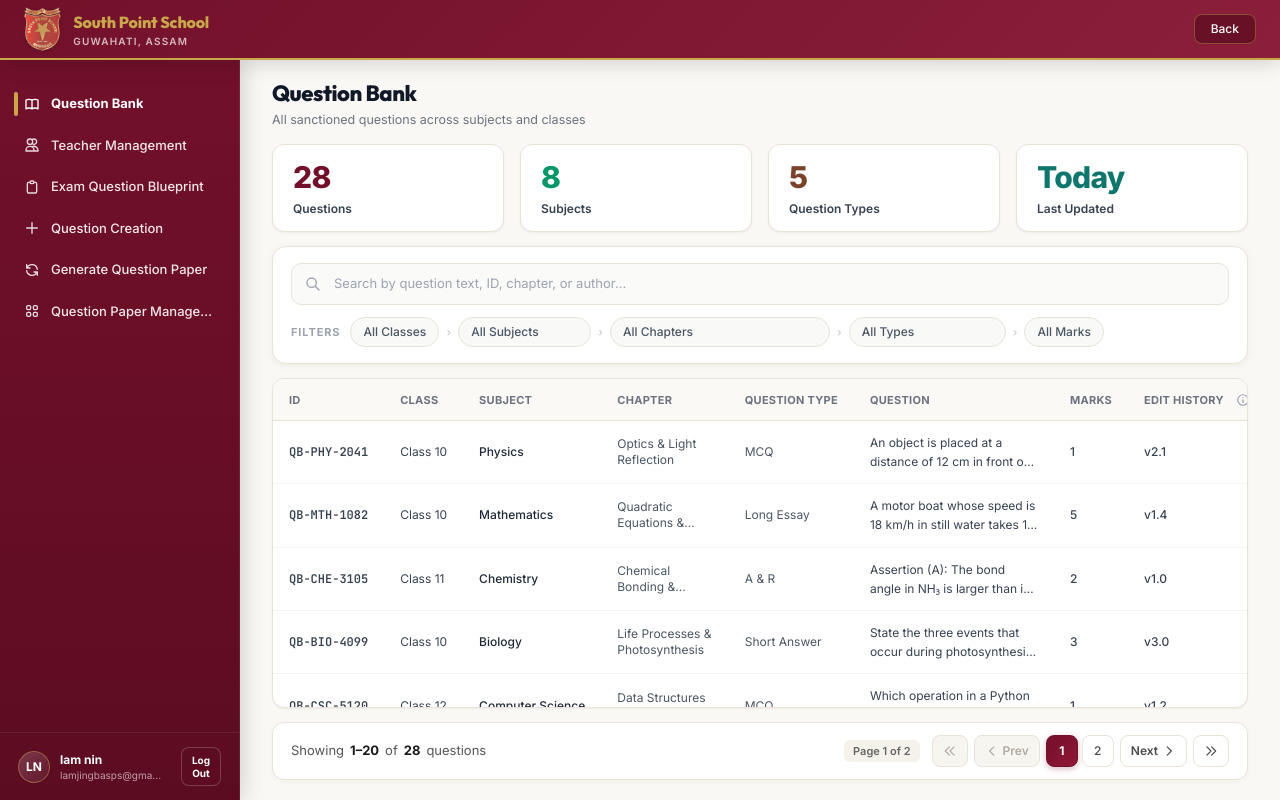
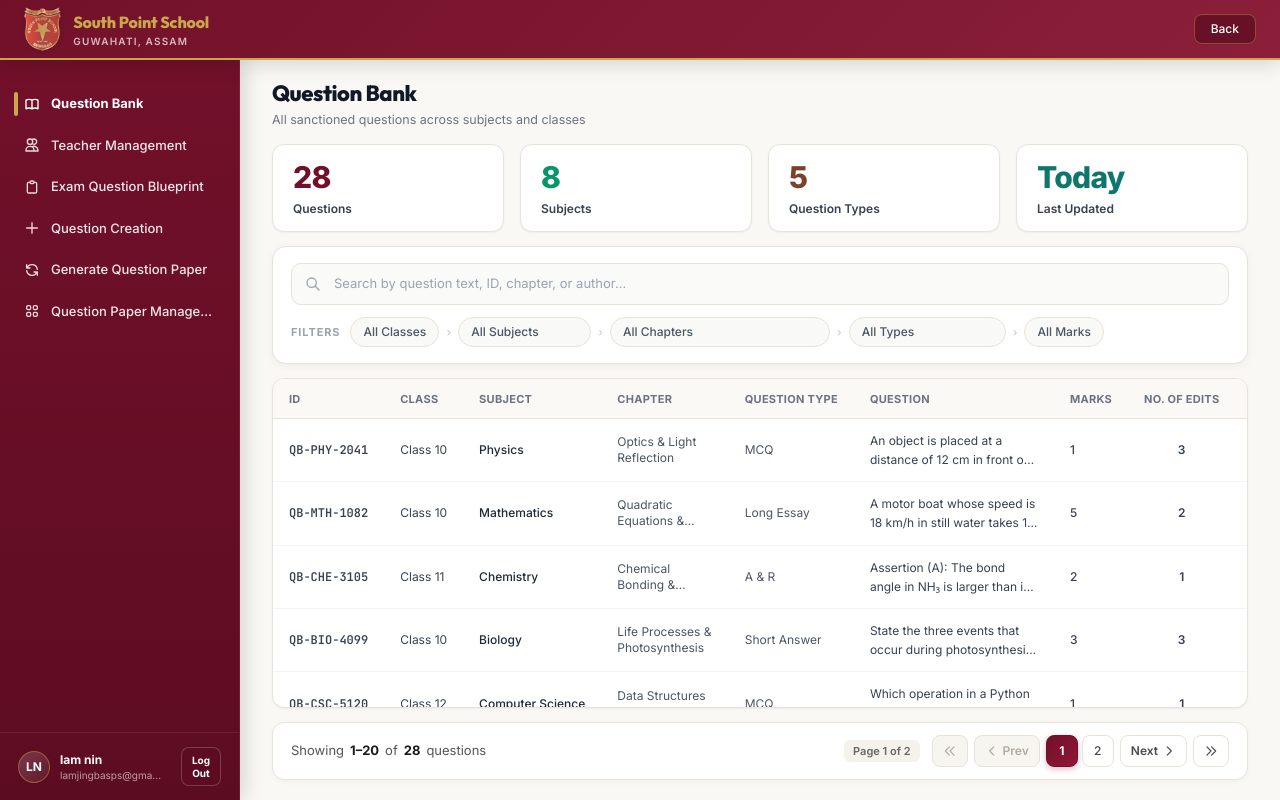
Before and after one commit to lamjingbasps-ui/exam-ui, a React (Vite) app: page / in a window 1280 px wide. Built offline with nearby package versions, Linux system fonts and the light colour scheme.

Commit message:
updating Clicking the row of a question should open the view

```diff
--- a/src/Components/common/ModalWrapper.jsx
+++ b/src/Components/common/ModalWrapper.jsx
@@ -4,7 +4,7 @@ import Icon from './Icon.jsx';
 export function ModalWrapper({ title, subtitle, onClose, children, wide, narrow }) {
   const w = wide ? 'max-w-2xl' : narrow ? 'max-w-md' : 'max-w-xl';
   return (
-    <div className="fixed inset-0 z-50 flex items-center justify-center p-4 bg-black/40 backdrop-blur-sm">
+    <div className="fixed inset-0 z-[9999] flex items-center justify-center p-4 bg-black/40 backdrop-blur-sm">
       <div className={`bg-white rounded-2xl shadow-2xl w-full ${w} max-h-[90vh] overflow-y-auto flex flex-col`}>
         <div
           className="border-b border-gray-100 flex items-start justify-between gap-4 sticky top-0 bg-white z-10"
--- a/src/Components/question-bank/QuestionTable.jsx
+++ b/src/Components/question-bank/QuestionTable.jsx
@@ -218,15 +218,19 @@ export default function QuestionTable({ questions, onOpenModal, onOpenEdit }) {
               <th className="px-4 py-3 whitespace-nowrap bg-[#FBF9F6]" style={{ boxShadow: 'inset 0 -1px 0 #E8E2D9' }}>Question Type</th>
               <th className="px-4 py-3 min-w-[200px] max-w-xs bg-[#FBF9F6]" style={{ boxShadow: 'inset 0 -1px 0 #E8E2D9' }}>Question</th>
               <th className="px-4 py-3 whitespace-nowrap bg-[#FBF9F6]" style={{ boxShadow: 'inset 0 -1px 0 #E8E2D9' }}>Marks</th>
-              <th className="px-4 py-3 whitespace-nowrap bg-[#FBF9F6]" style={{ boxShadow: 'inset 0 -1px 0 #E8E2D9' }}>
-                <span className="inline-flex items-center gap-1">Edit History <VersionInfo /></span>
-              </th>
-              <th className="px-4 py-3 text-right whitespace-nowrap bg-[#FBF9F6]" style={{ boxShadow: 'inset 0 -1px 0 #E8E2D9' }}>Actions</th>
+              <th className="px-4 py-3 text-center whitespace-nowrap bg-[#FBF9F6]" style={{ boxShadow: 'inset 0 -1px 0 #E8E2D9' }}>No. of Edits</th>
+              <th className="px-4 py-3 text-center whitespace-nowrap bg-[#FBF9F6]" style={{ boxShadow: 'inset 0 -1px 0 #E8E2D9' }}>Actions</th>
+              <th className="px-4 py-3 text-center whitespace-nowrap bg-[#FBF9F6]" style={{ boxShadow: 'inset 0 -1px 0 #E8E2D9' }}>Details</th>
             </tr>
           </thead>
           <tbody className="divide-y divide-gray-100">
             {questions.map((q) => (
-              <tr key={q.id} className="hover:bg-gray-50/70 transition-colors">
+              <tr
+                key={q.id}
+                className="hover:bg-[#fdf5f6] transition-colors cursor-pointer"
+                onClick={() => onOpenModal('details', q)}
+                title="Click to view question details"
+              >
                 <td className="px-4 py-3 whitespace-nowrap">
                   <span className="font-mono font-bold text-gray-700">{q.id}</span>
                 </td>
@@ -248,38 +252,46 @@ export default function QuestionTable({ questions, onOpenModal, onOpenEdit }) {
                 <td className="px-4 py-3 whitespace-nowrap text-gray-700 font-medium">
                   {q.marks}
                 </td>
-                <td className="px-4 py-3 whitespace-nowrap text-gray-700 font-medium">
-                  {q.version}
+                <td className="px-4 py-3 whitespace-nowrap text-center text-gray-700 font-semibold">
+                  {q.history?.length ?? 0}
                 </td>
                 <td className="px-4 py-3 whitespace-nowrap">
-                  <div className="flex items-center justify-end gap-1">
-                    <button
-                      onClick={() => onOpenModal('details', q)}
-                      className="p-1.5 rounded-lg text-blue-600 hover:bg-blue-50 transition-colors"
-                      title="View Details"
-                    >
-                      <Icon name="eye" className="w-3.5 h-3.5" />
-                    </button>
+                  <div className="flex items-center justify-center gap-1.5" onClick={(e) => e.stopPropagation()}>
                     <button
                       onClick={() => onOpenEdit(q)}
-                      className="p-1.5 rounded-lg text-amber-700 hover:bg-amber-50 transition-colors"
+                      className="inline-flex items-center gap-1 px-2.5 py-1 rounded-lg text-amber-700 border border-amber-200 hover:bg-amber-50 transition-colors text-[11px] font-medium"
                       title="Edit Question"
                     >
-                      <Icon name="edit" className="w-3.5 h-3.5" />
+                      <Icon name="edit" className="w-3 h-3" />
+                      Edit
                     </button>
                     <button
                       onClick={() => onOpenModal('history', q)}
-                      className="p-1.5 rounded-lg text-teal-600 hover:bg-teal-50 transition-colors"
+                      className="inline-flex items-center gap-1 px-2.5 py-1 rounded-lg text-teal-700 border border-teal-200 hover:bg-teal-50 transition-colors text-[11px] font-medium"
                       title="Activity History"
                     >
-                      <Icon name="history" className="w-3.5 h-3.5" />
+                      <Icon name="history" className="w-3 h-3" />
+                      History
                     </button>
                     <button
                       onClick={() => onOpenModal('delete', q)}
-                      className="p-1.5 rounded-lg text-red-600 hover:bg-red-50 transition-colors"
+                      className="inline-flex items-center gap-1 px-2.5 py-1 rounded-lg text-red-600 border border-red-200 hover:bg-red-50 transition-colors text-[11px] font-medium"
                       title="Delete Question"
                     >
-                      <Icon name="trash" className="w-3.5 h-3.5" />
+                      <Icon name="trash" className="w-3 h-3" />
+                      Delete
+                    </button>
+                  </div>
+                </td>
+                <td className="px-4 py-3 whitespace-nowrap">
+                  <div className="flex items-center justify-center" onClick={(e) => e.stopPropagation()}>
+                    <button
+                      onClick={() => onOpenModal('details', q)}
+                      className="inline-flex items-center gap-1 px-2.5 py-1 rounded-lg text-[#72102a] border border-[#72102a]/30 hover:bg-[#72102a]/5 transition-colors text-[11px] font-medium"
+                      title="View Details"
+                    >
+                      <Icon name="eye" className="w-3 h-3" />
+                      View
                     </button>
                   </div>
                 </td>
```
